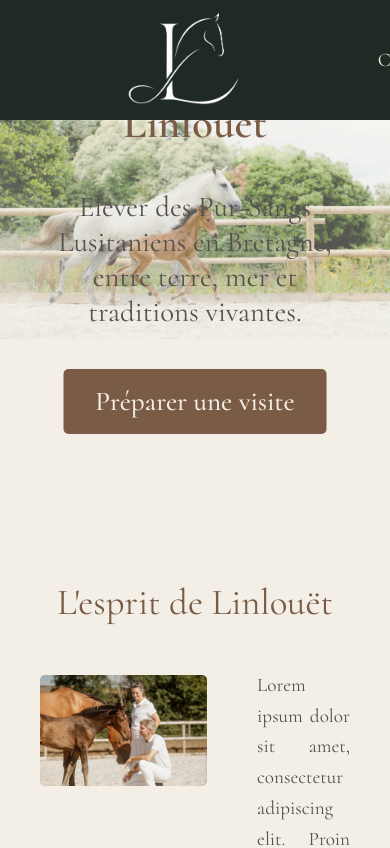
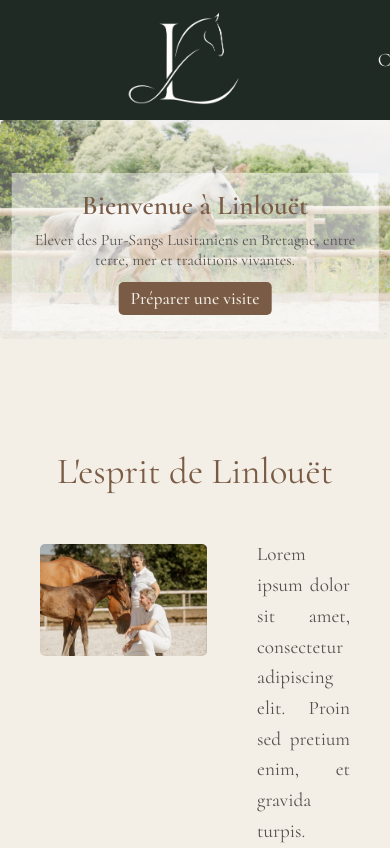
Before and after one commit to Das-F/linlouet, a Next.js app: page / in a window 390 px wide. Shown: the top 848 px of the page. Built offline with nearby package versions, Linux system fonts and the light colour scheme.

Commit message:
main page hero changed as a component

```diff
--- a/app/page.module.css
+++ b/app/page.module.css
@@ -1,75 +1,3 @@
-/* Hero section */
-
-.hero-section {
-  position: relative;
-  width: 100%;
-  max-width: 1800px;
-  margin: 0 auto 40px;
-  text-align: center;
-}
-
-.hero-section h1 {
-  font-family: var(--font-primary);
-  font-size: 2.7rem;
-  color: var(--accent-text);
-  margin-bottom: 20px;
-  font-weight: 600;
-}
-
-.hero-section h2 {
-  font-family: var(--font-primary);
-  font-size: 1.8rem;
-  color: var(--text);
-  max-width: 100%;
-  margin: 40px 0;
-}
-
-.hero-text {
-  position: absolute;
-  left: 50%;
-  bottom: 12px;
-  transform: translateX(-50%);
-  width: min(90%, 1200px);
-  padding: 30px 30px 24px;
-  text-align: center;
-}
-
-.hero-image {
-  width: 100%;
-  max-width: 1800px;
-  min-height: 350px;
-  height: auto;
-}
-
-.hero-img {
-  width: 100%;
-  height: auto;
-  display: block;
-  opacity: 0.65;
-}
-
-.hero-button {
-  display: inline-block;
-  padding: 8px 16px;
-  background-color: var(--button-bg);
-  color: var(--nav-text);
-  text-decoration: none;
-  border-radius: 5px;
-  transition: background-color 0.3s ease;
-}
-
-.hero-button:hover {
-  background-color: var(--hover-bg);
-}
-
-.hero-button a {
-  color: var(--nav-text);
-  text-decoration: none;
-  font-family: var(--font-primary);
-  font-size: 1.7rem;
-  font-weight: 500;
-}
-
 /* About section */
 .about-section {
   width: 100%;
--- a/app/page.tsx
+++ b/app/page.tsx
@@ -1,23 +1,11 @@
 import styles from "./page.module.css";
 import Link from "next/link";
+import PageHero from "@/components/PageHero/PageHero";
 
 export default function Home() {
   return (
     <div>
-      <section className={styles["hero-section"]}>
-        <div className={styles["hero-image"]}>
-          <img className={styles["hero-img"]} src="/assets/images/Boheme-1.jpg" alt="Élevage de Linlouet" />
-        </div>
-        <div className={styles["hero-text"]}>
-          <h1>Bienvenue à Linlouët</h1>
-          <h2>Elever des Pur-Sangs Lusitaniens en Bretagne, entre terre, mer et traditions vivantes.</h2>
-          <div className={styles["hero-button"]}>
-            <Link href="/contact" className={styles["hero-button"]}>
-              Préparer une visite
-            </Link>
-          </div>
-        </div>
-      </section>
+      <PageHero imageSrc="/assets/images/Boheme-1.jpg" imageAlt="Élevage de Linlouet" title="Bienvenue à Linlouët" subtitle="Elever des Pur-Sangs Lusitaniens en Bretagne, entre terre, mer et traditions vivantes." action={{ href: "/contact", label: "Préparer une visite" }} variant="home" />
 
       <section className={styles["about-section"]}>
         <div className={styles["about-title"]}>
--- a/components/PageHero/PageHero.module.css
+++ b/components/PageHero/PageHero.module.css
@@ -35,3 +35,79 @@
   margin: 0;
   font-weight: 400;
 }
+
+.home-hero {
+  width: 100%;
+  max-width: 1800px;
+  height: auto;
+  max-height: none;
+  margin: 0 auto 40px;
+  overflow: visible;
+}
+
+.home-hero-image {
+  width: 100%;
+  max-width: 100%;
+  height: auto;
+  object-fit: initial;
+  opacity: 0.65;
+}
+
+.home-hero-content {
+  bottom: 12px;
+  width: min(90%, 1200px);
+  padding: 30px;
+}
+
+.home-hero-content h1 {
+  margin: 0 0 20px;
+  font-weight: 600;
+}
+
+.home-hero-subtitle {
+  max-width: 100%;
+  margin: 40px 0;
+  color: var(--text);
+  font-family: var(--font-primary);
+  font-size: 1.8rem;
+}
+
+.home-hero-action {
+  display: inline-block;
+  padding: 8px 16px;
+  border-radius: 5px;
+  background-color: var(--button-bg);
+  color: var(--nav-text);
+  font-family: var(--font-primary);
+  font-size: 1.7rem;
+  font-weight: 500;
+  text-decoration: none;
+  transition: background-color 0.3s ease;
+}
+
+.home-hero-action:hover {
+  background-color: var(--hover-bg);
+}
+
+@media (max-width: 700px) {
+  .home-hero-content {
+    bottom: 8px;
+    width: 94%;
+    padding: 16px 12px;
+  }
+
+  .home-hero-content h1 {
+    margin-bottom: 8px;
+    font-size: clamp(1.5rem, 7vw, 2.2rem);
+  }
+
+  .home-hero-subtitle {
+    margin: 8px 0 12px;
+    font-size: clamp(1rem, 4vw, 1.4rem);
+  }
+
+  .home-hero-action {
+    padding: 6px 12px;
+    font-size: 1.1rem;
+  }
+}
--- a/components/PageHero/PageHero.tsx
+++ b/components/PageHero/PageHero.tsx
@@ -1,17 +1,41 @@
+import Link from "next/link";
 import styles from "./PageHero.module.css";
 
 type PageHeroProps = {
   imageSrc: string;
   imageAlt: string;
   title: string;
+  subtitle?: string;
+  action?: {
+    href: string;
+    label: string;
+  };
+  variant?: "page" | "home";
 };
 
-export default function PageHero({ imageSrc, imageAlt, title }: PageHeroProps) {
+export default function PageHero({
+  imageSrc,
+  imageAlt,
+  title,
+  subtitle,
+  action,
+  variant = "page",
+}: PageHeroProps) {
   return (
-    <div className={styles["page-hero"]}>
-      <img className={styles["page-hero-image"]} src={imageSrc} alt={imageAlt} />
-      <div className={styles["page-hero-title"]}>
-        <h1 className="h1">{title}</h1>
+    <div className={`${styles["page-hero"]} ${variant === "home" ? styles["home-hero"] : ""}`}>
+      <img
+        className={`${styles["page-hero-image"]} ${variant === "home" ? styles["home-hero-image"] : ""}`}
+        src={imageSrc}
+        alt={imageAlt}
+      />
+      <div className={`${styles["page-hero-title"]} ${variant === "home" ? styles["home-hero-content"] : ""}`}>
+        <h1>{title}</h1>
+        {subtitle && <p className={styles["home-hero-subtitle"]}>{subtitle}</p>}
+        {action && (
+          <Link className={styles["home-hero-action"]} href={action.href}>
+            {action.label}
+          </Link>
+        )}
       </div>
     </div>
   );
```
